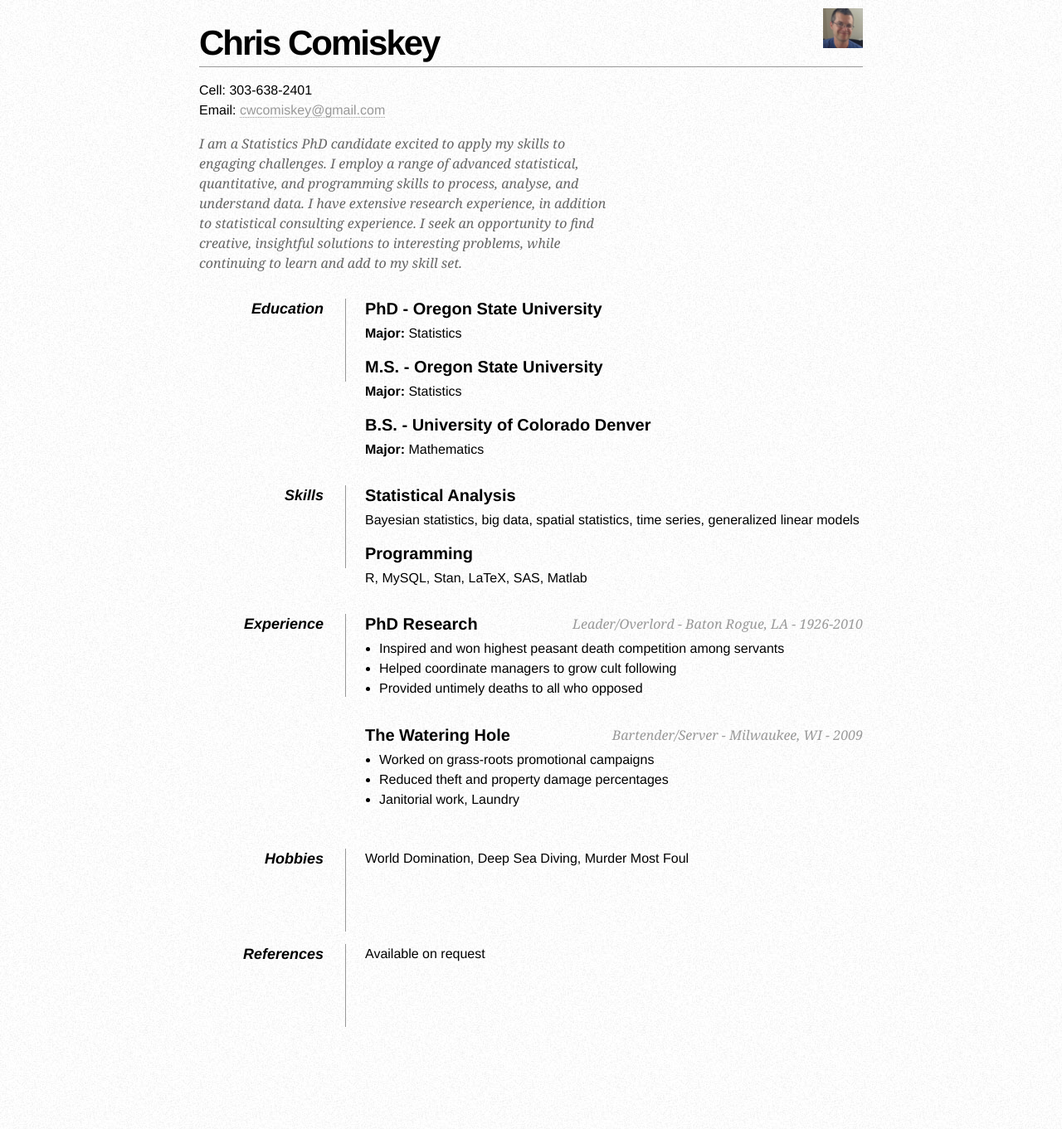
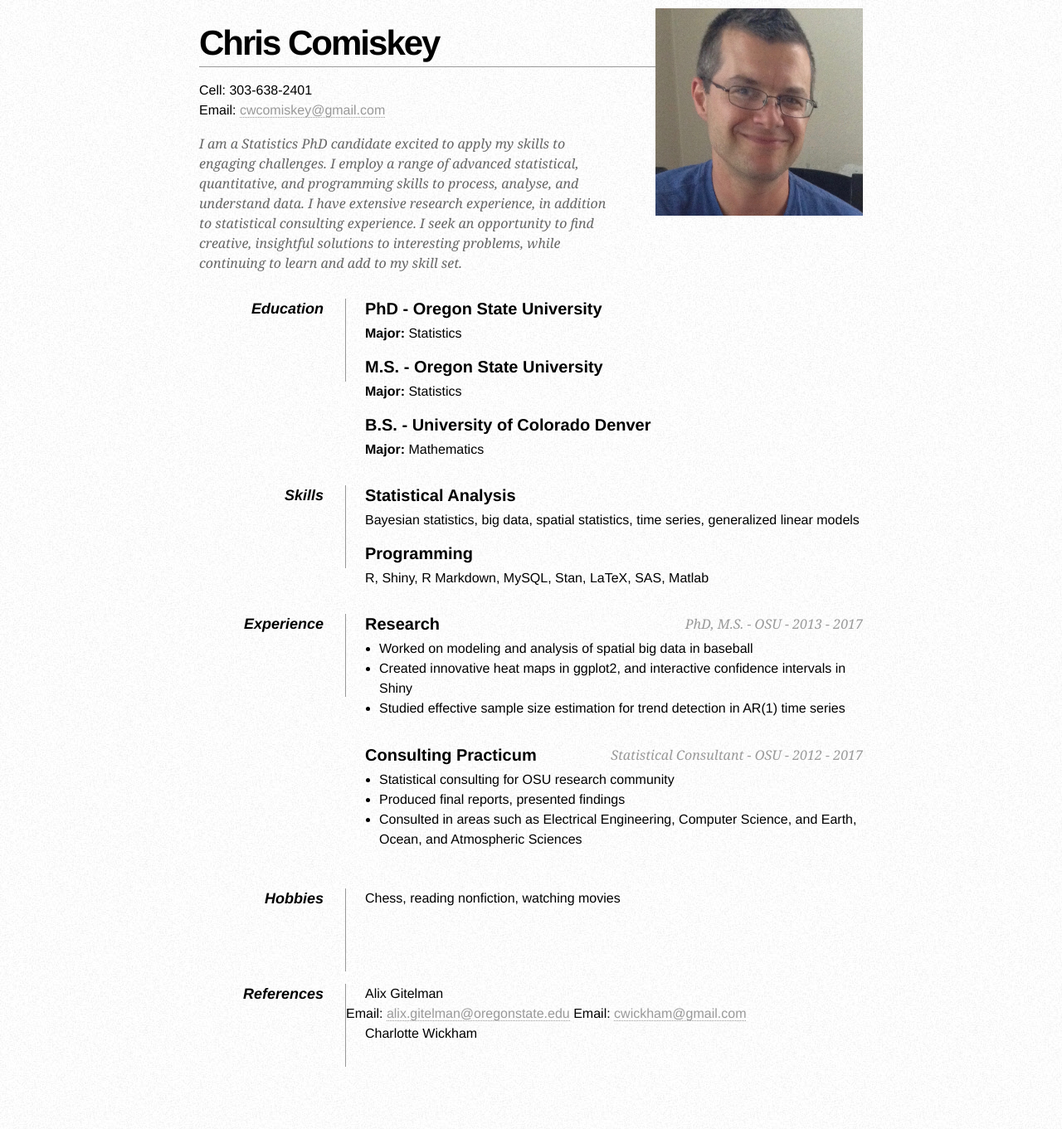
Before and after one commit to cwcomiskey/cwcomiskey.github.io, a Jekyll site: the page resume/index.html, which Jekyll copies as it is, in a window 1280 px wide. Shown: the whole page at 83% size. Built offline with Jekyll 4.4.1, drawn with Linux system fonts in a browser that asks for light colours; before the commit the page ends 1313 px from its top, so only the background shows below that.

Commit message:
Update index.html

```diff
--- a/resume/index.html
+++ b/resume/index.html
@@ -33,7 +33,7 @@
 
     <div id="page-wrap">
 
-        <img src="images/Chris.jpg" alt="Photo of Chris" id="pic" style="width:48px;height:48px;"/>
+        <img src="images/Chris.jpg" alt="Photo of Chris" id="pic" style="width:250px;height:250px;"/>
 
         <div id="contact-info" class="vcard">
 
@@ -86,38 +86,40 @@
                 <p> Bayesian statistics, big data, spatial statistics, time series, generalized linear models</p>
 
                 <h2>Programming</h2>
-                <p> R, MySQL, Stan, LaTeX, SAS, Matlab</p>
+                <p> R, Shiny, R Markdown, MySQL, Stan, LaTeX, SAS, Matlab</p>
             </dd>
 
             <dd class="clear"></dd>
 
             <dt>Experience</dt>
             <dd>
-                <h2>PhD Research <span>Leader/Overlord - Baton Rogue, LA - 1926-2010</span></h2>
+                <h2>Research <span> PhD, M.S. - OSU - 2013 - 2017</span></h2>
                 <ul>
-                    <li>Inspired and won highest peasant death competition among servants</li>
-                    <li>Helped coordinate managers to grow cult following</li>
-                    <li>Provided untimely deaths to all who opposed</li>
+                    <li>Worked on modeling and analysis of spatial big data in baseball</li>
+                    <li>Created innovative heat maps in ggplot2, and interactive confidence intervals in Shiny</li>
+                    <li>Studied effective sample size estimation for trend detection in AR(1) time series</li>
                 </ul>
 
-                <h2>The Watering Hole <span>Bartender/Server - Milwaukee, WI - 2009</span></h2>
+                <h2>Consulting Practicum <span> Statistical Consultant - OSU - 2012 - 2017</span></h2>
                 <ul>
-                    <li>Worked on grass-roots promotional campaigns</li>
-                    <li>Reduced theft and property damage percentages</li>
-                    <li>Janitorial work, Laundry</li>
+                    <li>Statistical consulting for OSU research community</li>
+                    <li>Produced final reports, presented findings</li>
+                    <li>Consulted in areas such as Electrical Engineering, Computer Science, and Earth, Ocean, and Atmospheric Sciences</li>
                 </ul>
             </dd>
 
             <dd class="clear"></dd>
 
             <dt>Hobbies</dt>
-            <dd>World Domination, Deep Sea Diving, Murder Most Foul</dd>
+            <dd>Chess, reading nonfiction, watching movies</dd>
 
             <dd class="clear"></dd>
 
             <dt>References</dt>
-            <dd>Available on request</dd>
-
+            <dd>Alix Gitelman</dd>
+             Email: <a class="email" href="mailto:alix.gitelman@oregonstate.edu">alix.gitelman@oregonstate.edu</a>
+            <dd>Charlotte Wickham</dd>
+             Email: <a class="email" href="mailto:cwickham@gmail.com">cwickham@gmail.com</a>
             <dd class="clear"></dd>
         </dl>
 
```
